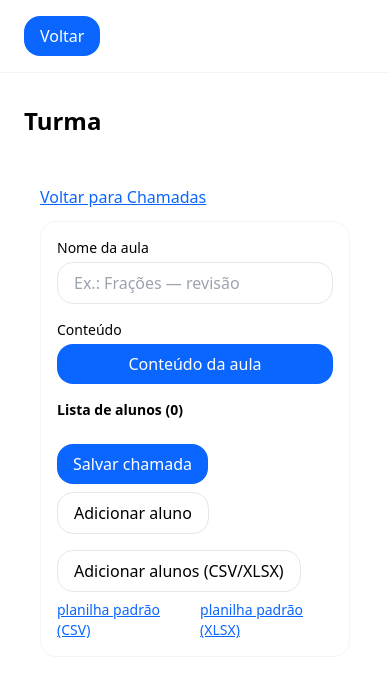
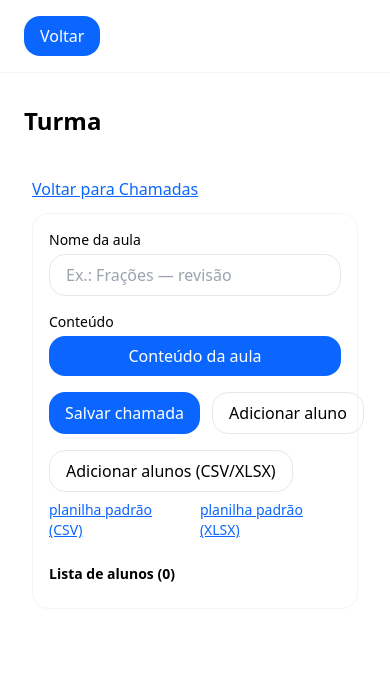
Before and after one commit to guilhermecardosocruz/guieduc, a Next.js app: page /turmas/1/chamadas/1 in a window 390 px wide. Shown: the top 676 px of the page. Built offline with nearby package versions, Linux system fonts and the light colour scheme.

Commit message:
ux(chamada): seção mais larga; botões na mesma linha; alunos em grid full-width (2-3 colunas responsivas)

```diff
--- a/app/(app)/turmas/[id]/chamadas/[chamadaId]/page.tsx
+++ b/app/(app)/turmas/[id]/chamadas/[chamadaId]/page.tsx
@@ -109,57 +109,53 @@ export default function EditarChamadaPage() {
   );
 
   return (
-    <div className="w-full px-4 sm:px-6 lg:px-8 py-6">
+    <div className="w-full px-2 sm:px-4 lg:px-6 xl:px-8 py-4">
       <div className="mb-3">
         <Link href={`${base}/chamadas`} className="underline">Voltar para Chamadas</Link>
       </div>
 
-      <div className="rounded-2xl border border-gray-100 bg-white p-4">
-        {/* Nome da aula */}
+      {/* Seção mais larga: ocupa toda a largura disponível */}
+      <div className="rounded-2xl border border-gray-100 bg-white p-4 sm:p-5 lg:p-6">
+        {/* Nome + Conteúdo (botão) */}
+        <div className="grid md:grid-cols-2 gap-4">
+          <div>
             <label className="block text-sm mb-1">Nome da aula</label>
             <input
-          className="input mb-4"
+              className="input"
               value={nomeAula}
               onChange={(e)=>setNomeAula(e.target.value)}
               placeholder="Ex.: Frações — revisão"
             />
-
-        {/* Conteúdo -> BOTÃO */}
+          </div>
+          <div>
             <label className="block text-sm mb-1">Conteúdo</label>
             <Link
               href={`${base}/chamadas/${chamadaId}/conteudo`}
-          className="btn-primary w-full text-center mb-4"
+              className="btn-primary w-full text-center"
             >
               Conteúdo da aula
             </Link>
+          </div>
+        </div>
 
-        {/* Lista de alunos */}
-        <p className="text-sm font-semibold mb-2">Lista de alunos ({alunosOrdenados.length})</p>
-        <ul className="divide-y divide-gray-100 rounded-2xl overflow-hidden">
-          {alunosOrdenados.map((a, idx) => (
-            <li
-              key={a.id}
-              className={`flex items-center justify-between py-2 px-4 gap-3 ${idx % 2 === 0 ? "bg-blue-50" : "bg-blue-100"}`}
+        {/* Botões na mesma linha (sem quebra) */}
+        <div className="mt-4 flex gap-3 flex-nowrap">
+          <button className="btn-primary shrink-0" onClick={salvarChamada}>Salvar chamada</button>
+          <button
+            className="inline-flex items-center justify-center rounded-2xl px-4 py-2 font-medium border hover:bg-gray-50 shrink-0"
+            onClick={addAlunoManual}
           >
-              <span className="truncate">{a.nome}</span>
-              <label className="inline-flex items-center gap-2 text-sm shrink-0">
-                <input type="checkbox" checked={!!pres[a.id]} onChange={()=>togglePresenca(a.id)} />
-                Presente
-              </label>
-            </li>
-          ))}
-        </ul>
-
-        {/* Botões inferiores (igual ao seu layout) */}
-        <div className="mt-4 flex flex-wrap gap-2">
-          <button className="btn-primary" onClick={salvarChamada}>Salvar chamada</button>
-          <button className="inline-flex items-center justify-center rounded-2xl px-4 py-2 font-medium border hover:bg-gray-50" onClick={addAlunoManual}>
             Adicionar aluno
           </button>
+          <div className="ml-auto"></div>
         </div>
 
+        {/* Importar (mantido) */}
         <div className="mt-4">
-          <button className="inline-flex items-center justify-center rounded-2xl px-4 py-2 font-medium border hover:bg-gray-50" onClick={importarPlanilha}>
+          <button
+            className="inline-flex items-center justify-center rounded-2xl px-4 py-2 font-medium border hover:bg-gray-50"
+            onClick={importarPlanilha}
+          >
             Adicionar alunos (CSV/XLSX)
           </button>
           <input ref={fileRef} type="file" accept=".csv,.xlsx" className="hidden" onChange={onFile} />
@@ -168,6 +164,31 @@ export default function EditarChamadaPage() {
             <Link href="/templates/alunos.xlsx" className="underline">planilha padrão (XLSX)</Link>
           </div>
         </div>
+
+        {/* Lista de alunos em GRID ocupando toda a largura */}
+        <div className="mt-6">
+          <p className="text-sm font-semibold mb-2">
+            Lista de alunos ({alunosOrdenados.length})
+          </p>
+          <ul className="grid grid-cols-1 md:grid-cols-2 xl:grid-cols-3 gap-2">
+            {alunosOrdenados.map((a, idx) => (
+              <li
+                key={a.id}
+                className={`${idx % 2 === 0 ? "bg-blue-50" : "bg-blue-100"} rounded-xl border border-gray-100 py-2 px-4 flex items-center justify-between`}
+              >
+                <span className="truncate">{a.nome}</span>
+                <label className="inline-flex items-center gap-2 text-sm shrink-0">
+                  <input
+                    type="checkbox"
+                    checked={!!pres[a.id]}
+                    onChange={()=>togglePresenca(a.id)}
+                  />
+                  Presente
+                </label>
+              </li>
+            ))}
+          </ul>
+        </div>
       </div>
     </div>
   );
```
Also changed, not shown: 1 other file (tests, documents, lock files or other folders). Lines whose indentation alone changed are shown as unchanged.
